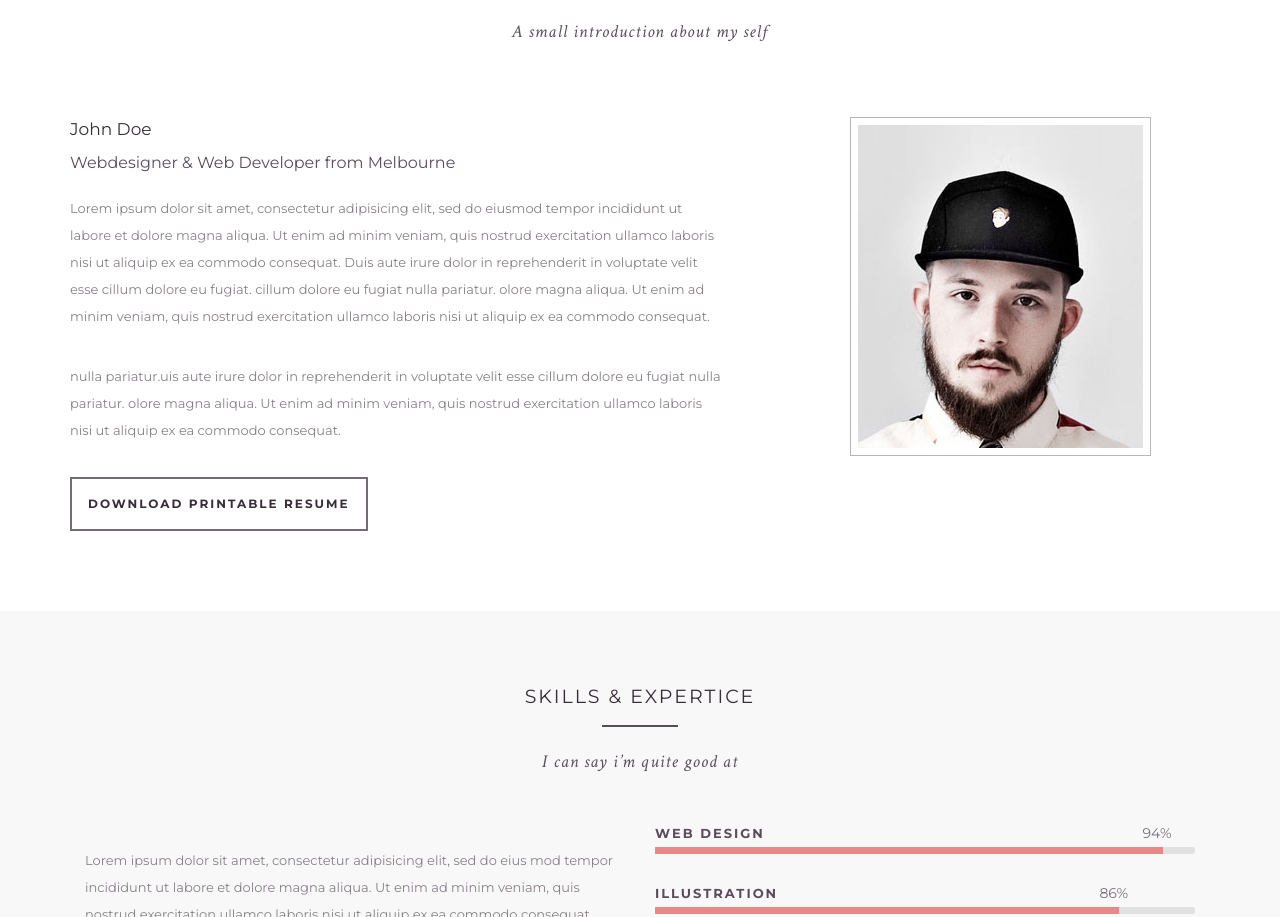
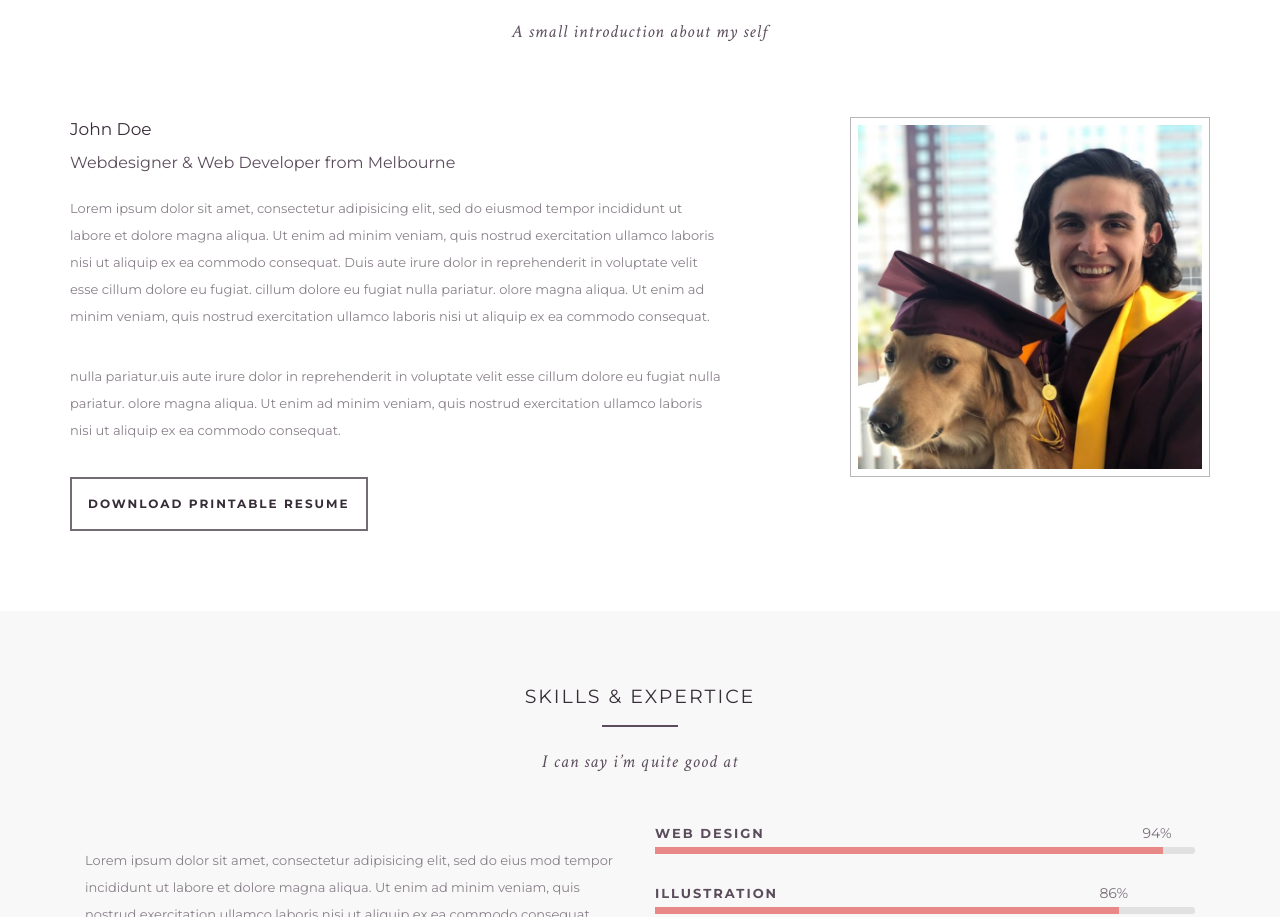
Before and after one commit to kjvande3/portfolio_website, a plain HTML site: page index.html in a window 1280 px wide. Shown: the part 933-1850 px from the top of the page. Drawn offline with nearby package versions, Linux system fonts and the light colour scheme; some packages are replaced by stand-ins of ours; a script that the page names is missing.

Commit message:
fixing profile and header pictures

```diff
--- a/index.html
+++ b/index.html
@@ -99,7 +99,7 @@
       </div>
        </div>
       <div class="row">
-      <div class=" col-lg-4 col-md-4 col-sm-4 col-xs-12 pull-right media"><img src="images/jhon-img.jpg" alt=""></div>
+      <div class=" col-lg-4 col-md-4 col-sm-4 col-xs-12 pull-right media"><img src="images/kev_0.jpg" alt=""></div>
       	<div class=" col-lg-7 col-md-7 col-sm-7 col-xs-12 pull-left media">
         	<h5>John Doe</h5>
             <h4>Webdesigner &amp; Web Developer from Melbourne</h4>
```
Also changed, not shown: images/header-image/a.jpg (added), images/header-image/image02.jpg, images/kev_0.jpg (added).
